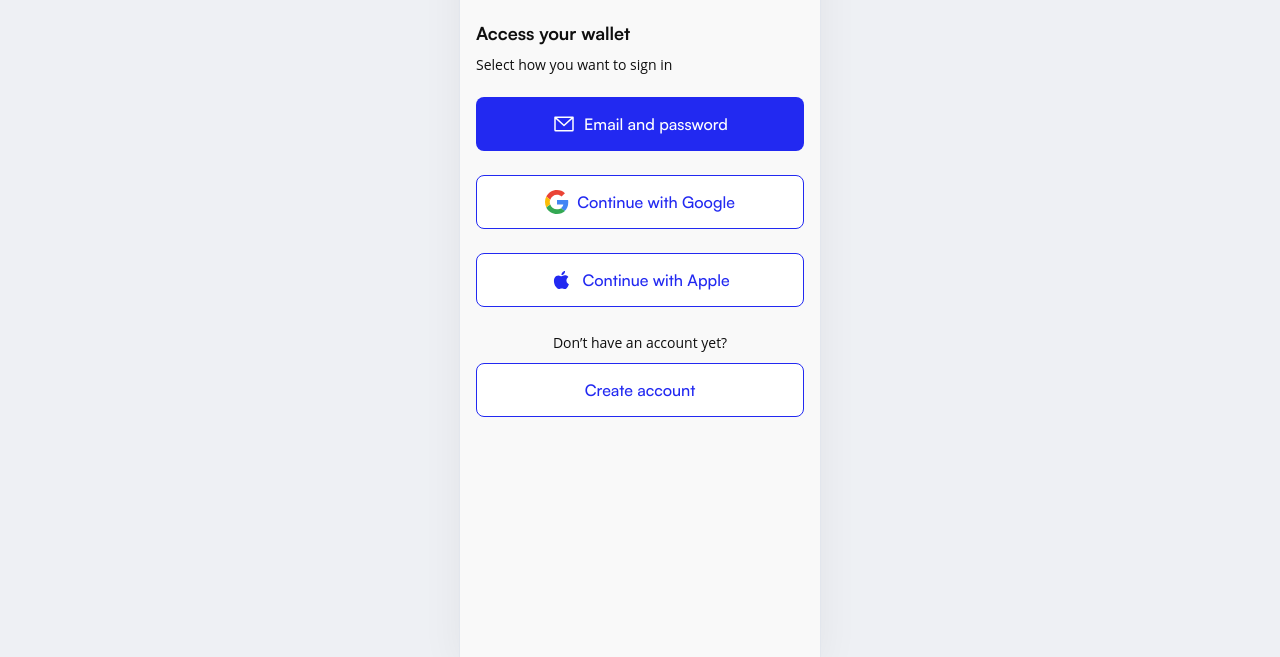
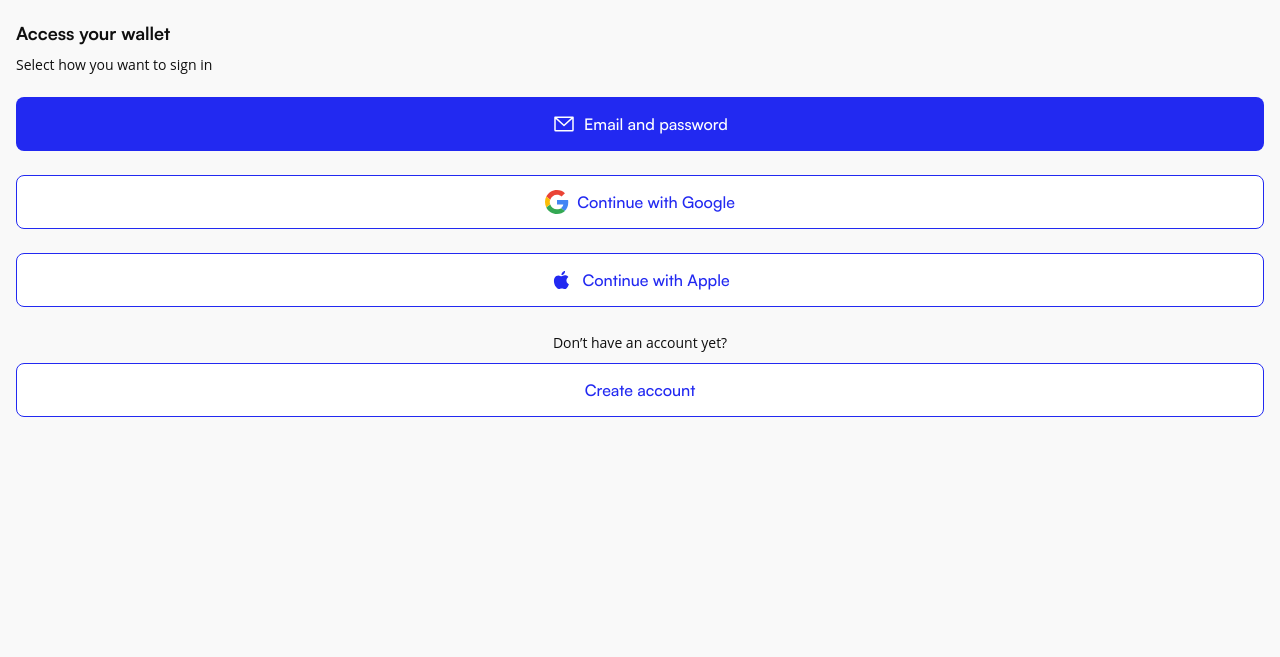
Before and after one commit to DesignTeamVD/valid-wallet-credencials, a plain HTML site: page index.html in a window 1280 px wide. Shown: the part 143-800 px from the top of the page. Drawn offline with Linux system fonts and the light colour scheme.

Commit message:
Aplica o limite de 360px só no navegador de computador
Co-Authored-By: Claude Opus 5.5 <noreply@anthropic.com>

```diff
--- a/index.html
+++ b/index.html
@@ -51,11 +51,11 @@ img{pointer-events:none}
 html,body{height:100%}
 body{font-family:'Open Sans',system-ui,sans-serif;color:var(--text);background:#eef0f4;display:flex;flex-direction:column;height:100vh;height:100dvh;overflow:hidden}
 
-/* Layout PWA: ocupa a tela toda no celular; no navegador, coluna de no máximo 360px */
+/* Layout PWA: ocupa a tela toda no celular; no navegador do computador, coluna de no máximo 360px */
 .stage{flex:1;min-height:0;display:flex;justify-content:center;overflow:hidden;position:relative}
-.device{position:relative;width:100%;max-width:360px;height:100%}
+.device{position:relative;width:100%;height:100%}
 .app{position:relative;width:100%;height:100%;background:var(--bg);overflow:hidden}
-@media (min-width:361px){.app{box-shadow:0 0 0 1px var(--line),0 10px 40px rgba(15,15,15,.06)}}
+@media (hover:hover) and (pointer:fine){.device{max-width:360px}.app{box-shadow:0 0 0 1px var(--line),0 10px 40px rgba(15,15,15,.06)}}
 @media (display-mode:standalone),(display-mode:fullscreen){body{padding-bottom:env(safe-area-inset-bottom)}}
 body.web .sheet{max-width:none}
 
```
